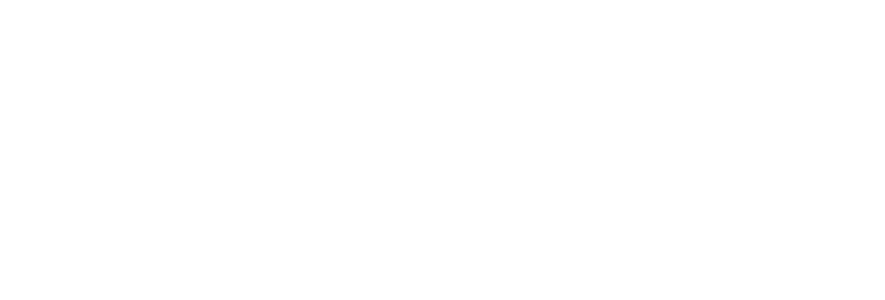
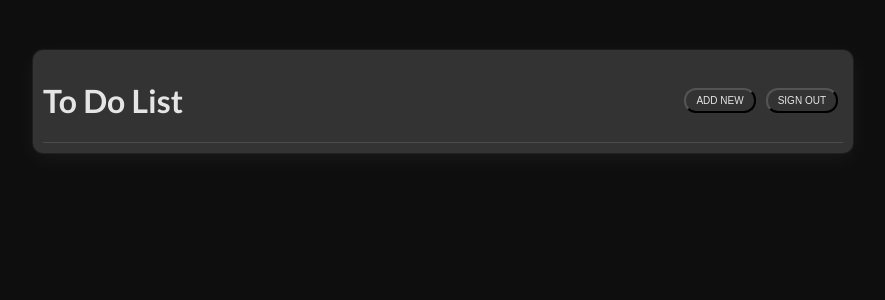
Before and after one commit to danielpilich/to-do-list-react, a React (Vite) app in the folder client/: page / in a window 1280 px wide. Shown: the top 300 px of the page, without its empty margins (197-1082 px from the left). Built offline with nearby package versions, Linux system fonts and the light colour scheme.

Commit message:
Make component ListHeader containing header of my to do list

```diff
--- a/client/src/App.css
+++ b/client/src/App.css
@@ -0,0 +1,50 @@
+@import url('https://fonts.googleapis.com/css2?family=Lato:wght@100;300;400;700;900&display=swap');
+
+:root {
+    --black: #0E0E0E;
+    --grey: #333333;
+    --white: #E5E5E5;
+    --blue: #72CBE8;
+}
+
+body{
+    margin:0;
+    padding:0;
+    background-color: var(--black);
+    color: var(--white);
+    display:flex;
+    justify-content: center;
+    font-family: 'Lato', sans-serif;
+}
+
+.app{
+    background-color: #333333;
+    box-shadow: #E5E5E50e 0 6px 24px, #E5E5E50e 0 0 0 1px;
+    border-radius: 10px;
+    padding:10px;
+    width: 800px;
+    margin-top:50px;
+}
+
+/* List Header */
+
+.list-header{
+    width:100%;
+    display:flex;
+    justify-content:space-between;
+    border-bottom: #FFFFFF1e 1px solid;
+}
+
+.button-container{
+    display:flex;
+    align-items:center;
+}
+
+.button-container button{
+    margin: 0 5px;
+    padding: 5px 10px;
+    border-radius: 12px;
+    background-color: transparent;
+    font-size: 10px;
+    color:var(--white);
+}
--- a/client/src/App.jsx
+++ b/client/src/App.jsx
@@ -1,9 +1,11 @@
 import './App.css'
+import ListHeader from './components/ListHeader'
 
 function App() {
   return (
-    <>
-    </>
+    <div className='app'>
+      <ListHeader listName={'To Do List'} />
+    </div>
   )
 }
 
--- /dev/null
+++ b/client/src/components/ListHeader.jsx
@@ -0,0 +1,18 @@
+function ListHeader({ listName }) {
+
+    function signOut(){
+      console.log('signout')
+    }
+
+    return (
+      <div className='list-header'>
+        <h1>{listName}</h1>
+        <div className="button-container">
+          <button className="button-create">ADD NEW</button>
+          <button className="button-signout" onClick={signOut}>SIGN OUT</button>
+        </div>
+      </div>
+    )
+  }
+
+  export default ListHeader
--- a/package.json
+++ b/package.json
@@ -9,6 +9,7 @@
   },
   "author": "Daniel Pilich",
   "dependencies": {
-    "if-env": "^1.0.4"
+    "if-env": "^1.0.4",
+    "postgres": "^3.3.5"
   }
 }
```
Also changed, not shown: client/src/components/ListHeader.js (deleted, +0 -8 lines), client/src/components/Auth.jsx (renamed from client/src/components/Auth.js), client/src/components/ListItem.jsx (renamed from client/src/components/ListItem.js), client/src/components/Modal.jsx (renamed from client/src/components/Modal.js), client/src/components/PrograssBar.jsx (renamed from client/src/components/PrograssBar.js), 2 other files (tests, documents, lock files or other folders).
